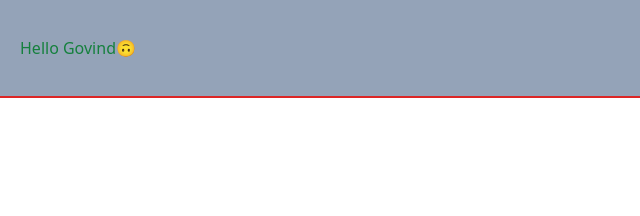
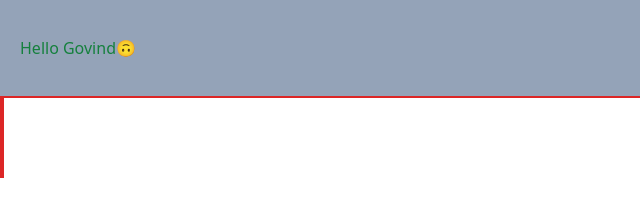
Before and after one commit to GovindG9066/Tailwindcss, a website: page index.html in a window 1280 px wide. Shown: the full height of the page, 0-640 px from the left. Drawn offline with Linux system fonts and the light colour scheme.

Commit message:
creating the container in the main section

```diff
--- a/index.html
+++ b/index.html
@@ -37,7 +37,10 @@
                     </div>
 
                 </div>
-
+                <div class="flex w-full">
+                    <div class="border border-red-600 h-[80px]"></div>
+                    <div class="border border-red-600 h-[80px]"></div>
+                </div>
 
 
 
```
Also changed, not shown: src/output.css.
